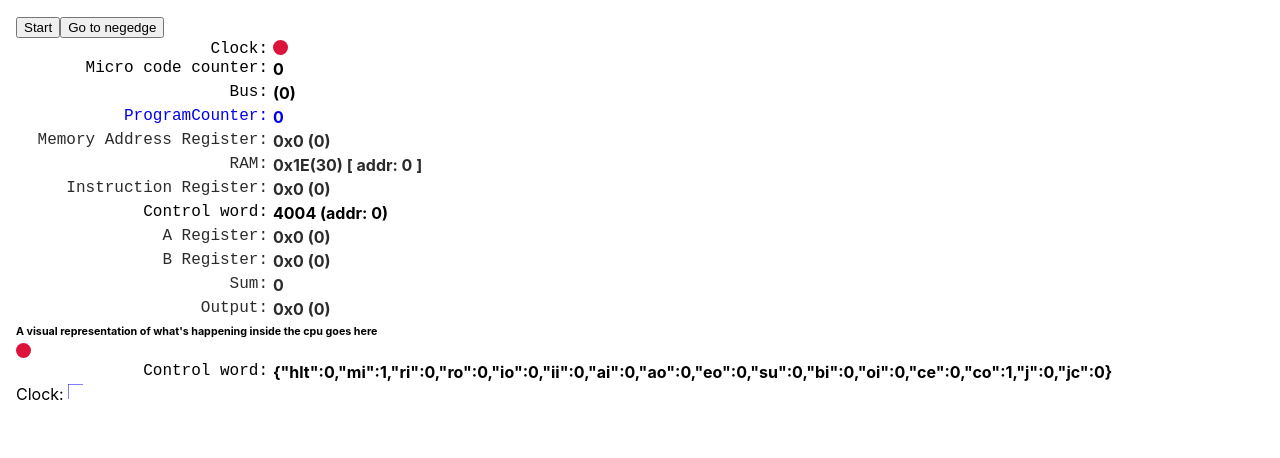
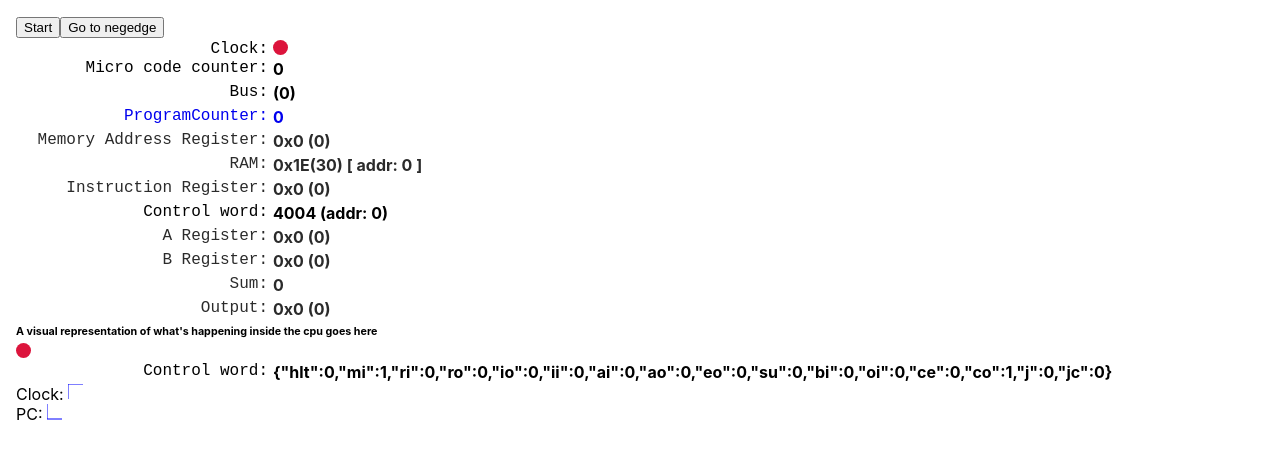
Before and after one commit to theapi/beneater_react, a React (Create React App) app: page / in a window 1280 px wide. Shown: the top 458 px of the page. Built offline with nearby package versions, Linux system fonts and the light colour scheme.

Commit message:
program counter enable wave

```diff
--- a/src/components/Visual.js
+++ b/src/components/Visual.js
@@ -6,15 +6,19 @@ import Controller from '../components/LogicAnalyser/Controller';
 import Canvas from '../components/LogicAnalyser/Canvas';
 
 import { selectClock } from '../features/clock/clockSlice';
+import { selectControlWord } from '../features/controller/controllerSlice';
 
 import '../css/visual.css';
 
 import Waveform from './LogicAnalyser/lib/Waveform';
 
 const clkWave = new Waveform(0, 0, '#0000FF');
+const ceWave = new Waveform(0, 0, '#0000FF');
 
 const Visual = () => {
   const clk = useSelector(selectClock);
+  const controlWord = useSelector(selectControlWord);
+  const { ce } = controlWord;
 
   return (
     <div id="visual">
@@ -24,7 +28,7 @@ const Visual = () => {
       <Led on={clk}  />
       <Controller />
       <Canvas width="600" height="20" className="canvas" name="Clock" waveform={clkWave} signal={clk} />
-
+      <Canvas width="600" height="20" className="canvas" name="PC" waveform={ceWave} signal={ce} />
     </div>
   );
 }
```
